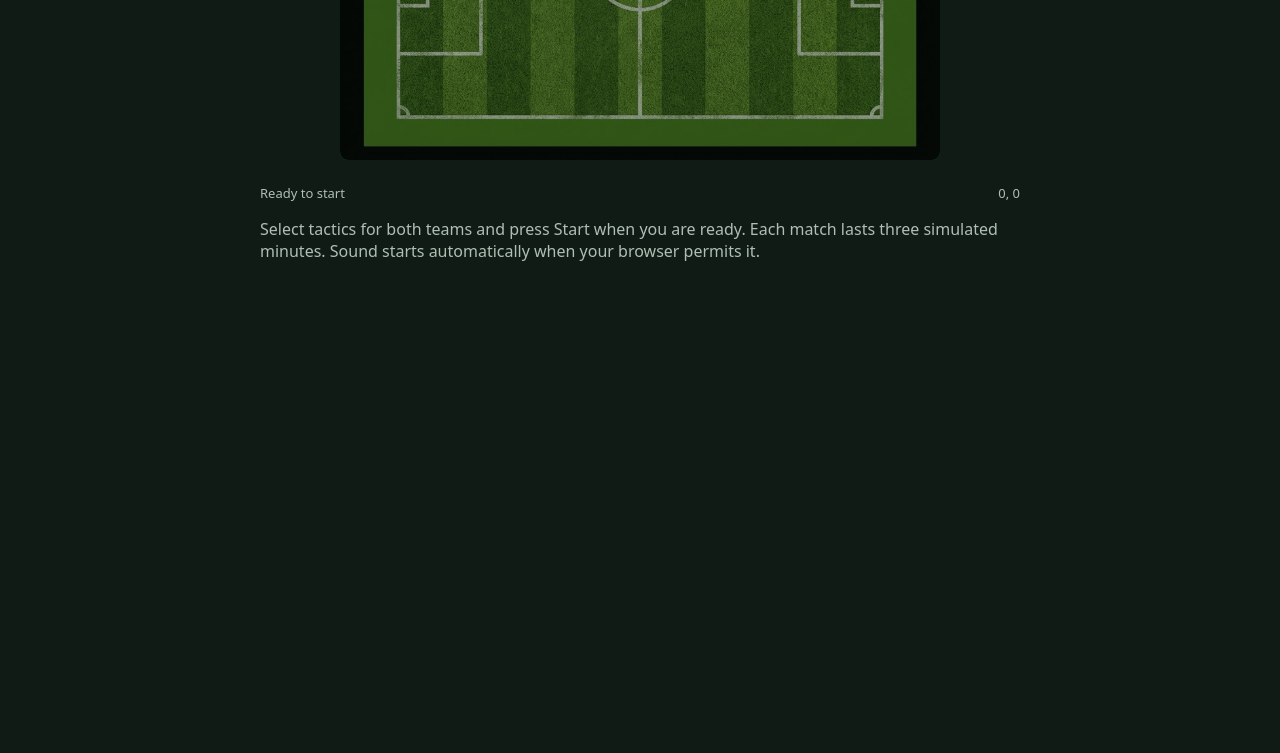
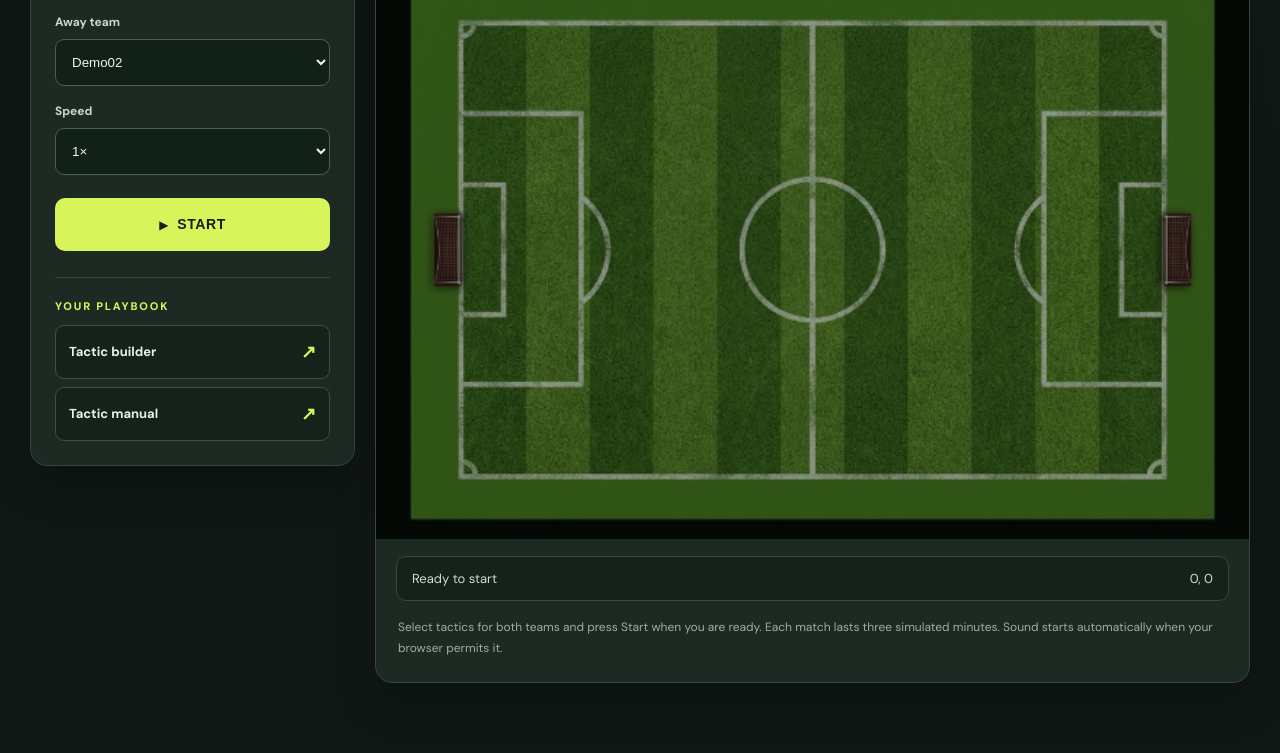
Before and after one commit to tcorral/touchline, a website: page index.html in a window 1280 px wide. Shown: the part 550-1303 px from the top of the page. Before the commit the page ends 844 px from the top, so only its background shows below. Drawn offline with nearby package versions, Linux system fonts and the light colour scheme; no server answers; a web font is replaced by a local one.

Commit message:
Redesign homepage into matchday dashboard

```diff
--- a/index.html
+++ b/index.html
@@ -49,6 +49,7 @@
   .tactic-message.error{color:#ffb4a8}
   .footer{display:flex;justify-content:space-between;color:#aebfb3;font-size:13px}
  </style>
+ <link rel="stylesheet" href="matchday-home.css?v=1">
 </head>
 <body>
  <header class="topbar">
@@ -71,9 +72,11 @@
    <button id="audio-toggle" class="topbar-sound" type="button" data-i18n="soundOn" data-i18n-aria="soundToggle" aria-label="Toggle MIDI sounds and music">🔊 Sound on</button>
   </div>
  </header>
- <main class="page">
-  <h1 data-i18n="titleMatch">Virtual football tournament</h1>
-  <div class="controls">
+ <main class="page matchday-page">
+ <section class="hero"><div><span class="eyebrow">TOUCHLINE / MATCH CENTER</span><h1 data-i18n="titleMatch">Virtual football tournament</h1><p class="tagline">BUILD YOUR TACTICS. OWN THE PITCH.</p></div><div class="hero-number" aria-hidden="true">11</div></section>
+ <div class="dashboard">
+  <aside class="setup-card"><div class="card-head"><span class="step-badge">01</span><div><span class="eyebrow">PRE-MATCH</span><h2>Match setup</h2></div></div><p class="card-description">Choose your teams, set the pace and get ready for kick-off.</p>
+ <div class="controls">
    <label><span data-i18n="homeTeam">Home team</span><select id="a"></select></label>
    <label><span data-i18n="awayTeam">Away team</span><select id="b"></select></label>
    <label><span data-i18n="speed">Speed</span><select id="speed">
@@ -84,8 +87,12 @@
    <button id="game-control" type="button" data-i18n="start">Start</button>
    <input id="tactic-file" type="file" accept=".json,application/json" hidden>
   </div>
-  <p id="tactic-message" class="tactic-message" hidden></p>
-  <div class="match-view">
+
+ <p id="tactic-message" class="tactic-message" hidden></p>
+
+ <div class="sidebar-rule"></div><span class="eyebrow">YOUR PLAYBOOK</span><div class="quicklinks"><a href="tactics.html"><span data-i18n="navBuilder">Tactic builder</span><b>↗</b></a><a href="manual.html"><span data-i18n="navManual">Tactic manual</span><b>↗</b></a></div></aside>
+  <section class="match-card"><div class="card-head match-head"><div><span class="eyebrow">02 / MATCH CENTER</span><h2>Live match</h2></div><span class="live-pill">● MATCH DAY</span></div>
+ <div class="match-view">
    <div class="scoreboard" data-i18n-aria="scoreboard" aria-label="Match scoreboard">
     <div class="team-score home"><span class="team-name" id="home-name"></span><span class="score" id="home-score">0</span></div>
     <div class="timer"><span class="timer-label" data-i18n="time">Time</span><span id="match-timer">00:00</span></div>
@@ -98,9 +105,11 @@
     <div class="winner-name" id="winner-name"></div>
    </div>
   </div>
-  <div class="footer"><span id="status" data-i18n="ready">Ready to start</span><span id="coordinates">0, 0</span></div>
+
+ <div class="match-details"><div class="footer"><span id="status" data-i18n="ready">Ready to start</span><span id="coordinates">0, 0</span></div>
   <p data-i18n="helpMatch">Select tactics for both teams and press Start when you are ready. Each match lasts three simulated minutes. Sound starts automatically when your browser permits it.</p>
- </main>
+ </main></div></section>
+ </div></main>
  <script type="module" src="dist/browser.js?v=5"></script>
 </body>
 </html>
```
